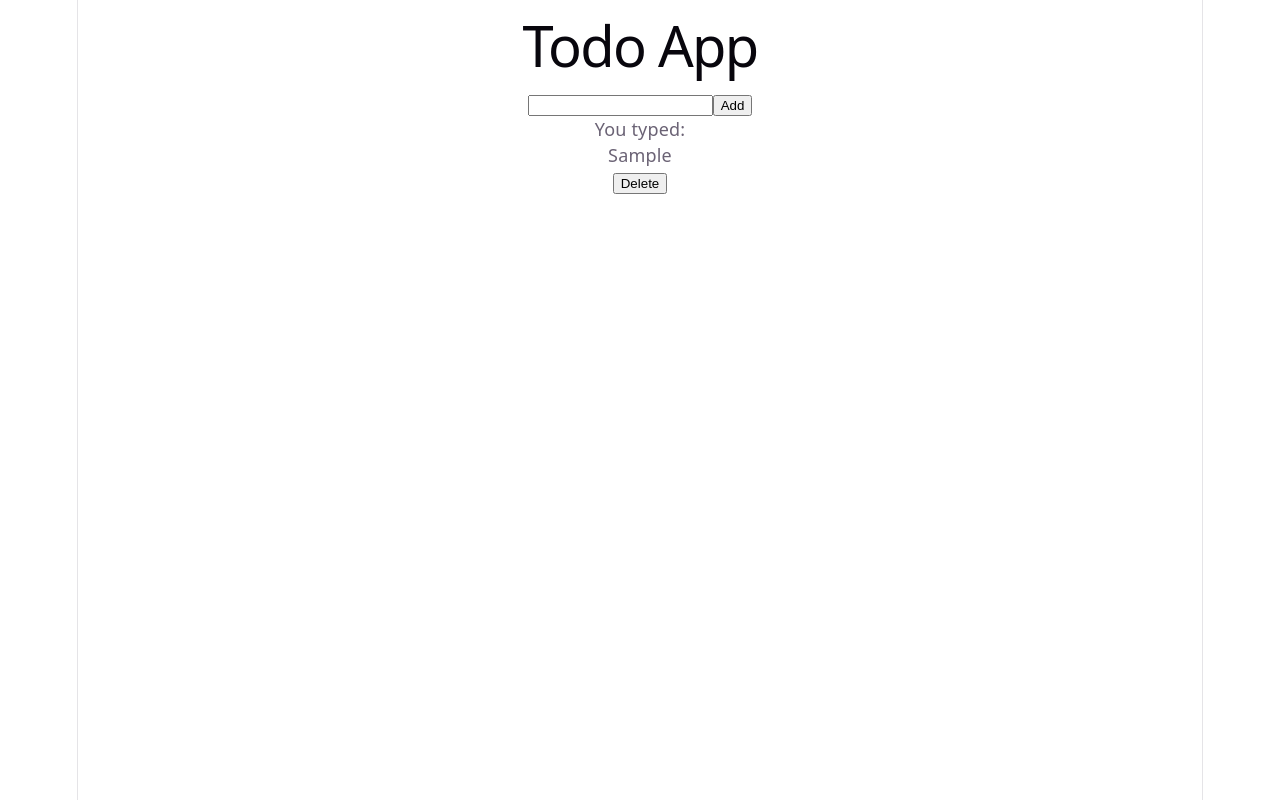
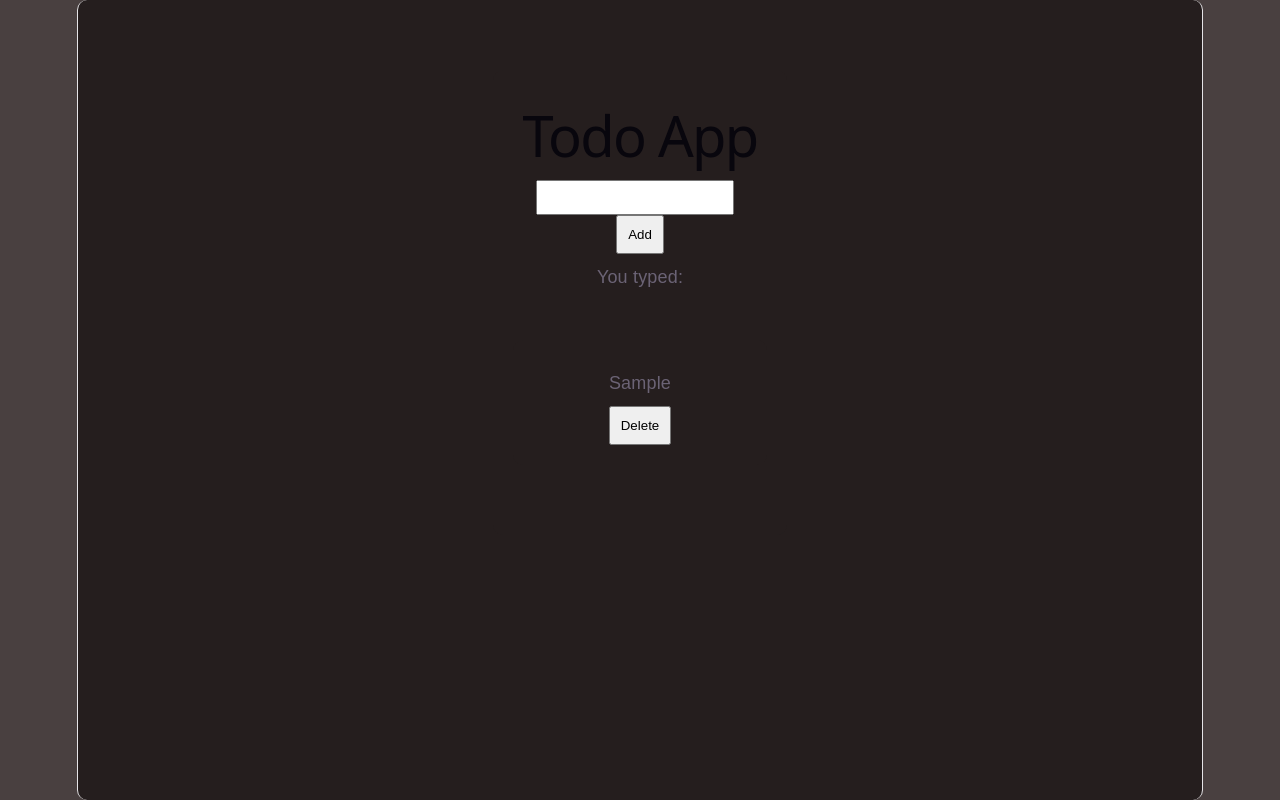
Before and after one commit to Dev-Darpan7/todo-react, a React (Vite) app: page / in a window 1280 px wide. Both pictures are taken after typing "Sample" into the empty fields and a click on the button "Add". Built offline with nearby package versions, Linux system fonts and the light colour scheme.

Commit message:
Convert todos from strings to objects

```diff
--- a/src/App.css
+++ b/src/App.css
@@ -1,12 +1,12 @@
 body {
   font-family: Arial, sans-serif;
-  background-color: #f4f4f4;
+  background-color: #494040;
 }
 
 div {
-  max-width: 500px;
+  max-width: 300px;
   margin: 50px auto;
-  background: white;
+  background: rgb(37, 30, 30);
   padding: 20px;
   border-radius: 10px;
 }
@@ -16,7 +16,7 @@ h1 {
 }
 
 input {
-  padding: 10px;
+  padding: 8px;
   width: 70%;
   margin-right: 10px;
 }
--- a/src/App.jsx
+++ b/src/App.jsx
@@ -1,27 +1,37 @@
 // ➡️ Import React's useState hook so we can store changing data.
 import { useState } from "react"
+
+// ➡️ Import CSS styles.
+import "./App.css"
 
 // ➡️ Create a React component called App.
 function App() {
 
-  // ➡️ Stores what user is typing in the input box.
+  // ➡️ Stores what the user is typing.
   const [task, setTask] = useState("")
 
-  // ➡️ Stores all tasks in an array.
+  // ➡️ Stores all todos.
+  // ➡️ Each todo will now be an OBJECT instead of a string.
   const [todos, setTodos] = useState([])
 
   // ➡️ Runs when Add button is clicked.
   function addTodo() {
 
-    // ➡️ If input is empty or only spaces, stop.
+    // ➡️ Prevent empty tasks.
     if (task.trim() === "") return
 
-    // ➡️ Create a new array:
-    // ➡️ Copy all old todos (...todos)
-    // ➡️ Add the new task at the end.
-    setTodos([...todos, task])
+    // ➡️ Create a new todo object.
+    // ➡️ text = actual task
+    // ➡️ completed = task status
+    setTodos([
+      ...todos,
+      {
+        text: task,
+        completed: false
+      }
+    ])
 
-    // ➡️ Clear the input box after adding.
+    // ➡️ Clear input after adding.
     setTask("")
   }
 
@@ -29,49 +39,49 @@ function App() {
   function deleteTodo(todoToDelete) {
 
     // ➡️ Loop through all todos.
-    // ➡️ Keep every todo EXCEPT the one we want to delete.
+    // ➡️ Keep every todo except the one we clicked.
     const newTodos = todos.filter(
-      (todo) => todo !== todoToDelete
+      (todo) => todo.text !== todoToDelete.text
     )
 
-    // ➡️ Update state with the filtered array.
+    // ➡️ Update state.
     setTodos(newTodos)
   }
 
-  // ➡️ Return the UI that should appear on the screen.
+  // ➡️ Return what appears on the screen.
   return (
     <div>
 
-      {/* ➡️ Page heading */}
+      {/* ➡️ Page title */}
       <h1>Todo App</h1>
 
-      {/* ➡️ Input box */}
+      {/* ➡️ Input field */}
       <input
         type="text"
 
-        // ➡️ Show current task value.
+        // ➡️ Show current value of task.
         value={task}
 
         // ➡️ Update task whenever user types.
         onChange={(e) => setTask(e.target.value)}
       />
 
-      {/* ➡️ Add task button */}
+      {/* ➡️ Add button */}
       <button onClick={addTodo}>
         Add
       </button>
 
-      {/* ➡️ Show what user is typing */}
+      {/* ➡️ Display current input value */}
       <p>You typed: {task}</p>
 
       {/* ➡️ Loop through todos array */}
       {todos.map((todo, index) => (
 
-        // ➡️ key helps React track each item.
+        // ➡️ React uses key to identify items.
         <div key={index}>
 
-          {/* ➡️ Display todo text */}
-          <p>{todo}</p>
+          {/* ➡️ Display the text property of the object */}
+          <p>{todo.text}</p>
 
           {/* ➡️ Delete this specific todo */}
           <button onClick={() => deleteTodo(todo)}>
@@ -85,5 +95,5 @@ function App() {
   )
 }
 
-// ➡️ Make this component available so React can render it.
+// ➡️ Export component.
 export default App
```
